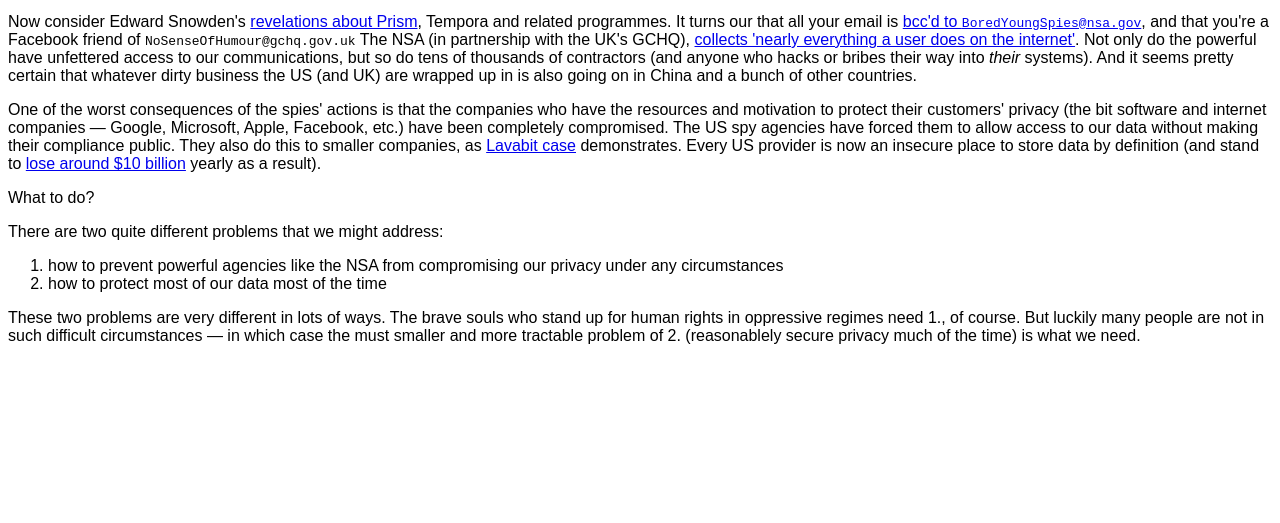
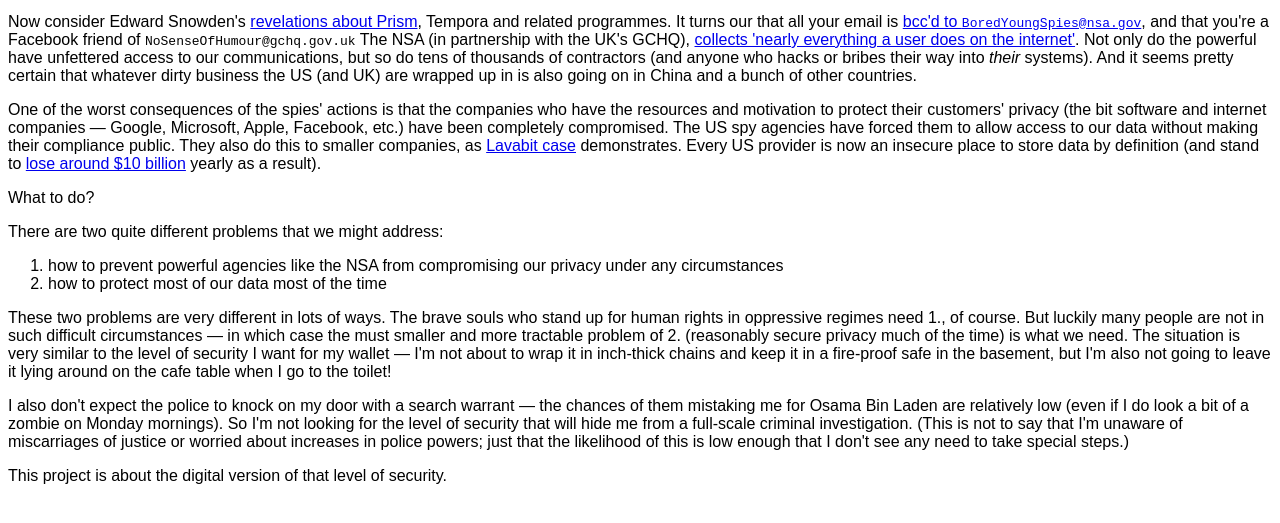
Before and after one commit to hamishcunningham/pi-tronics, a plain HTML site: page unprism/index.html in a window 1280 px wide. Shown: the part 137-660 px from the top of the page. Drawn offline with Linux system fonts and the light colour scheme.

Commit message:
notes on unprism's level of security

```diff
--- a/unprism/index.html
+++ b/unprism/index.html
@@ -88,6 +88,19 @@
 <p>These two problems are very different in lots of ways. The brave souls who
 stand up for human rights in oppressive regimes need 1., of course. But
 luckily many people are not in such difficult circumstances &mdash; in which case
-the must smaller and more tractable problem of 2. (reasonablely secure privacy
-much of the time) is what we need.</p>
+the must smaller and more tractable problem of 2. (reasonably secure privacy
+much of the time) is what we need. The situation is very similar to the level
+of security I want for my wallet &mdash; I'm not about to wrap it in inch-thick
+chains and keep it in a fire-proof safe in the basement, but I'm also not
+going to leave it lying around on the cafe table when I go to the toilet!</p>
+
+<p>I also don't expect the police to knock on my door with a search warrant &mdash;
+the chances of them mistaking me for Osama Bin Laden are relatively low (even
+if I do look a bit of a zombie on Monday mornings). So I'm not looking for the
+level of security that will hide me from a full-scale criminal investigation.
+(This is not to say that I'm unaware of miscarriages of justice or worried
+about increases in police powers; just that the likelihood of this is low
+enough that I don't see any need to take special steps.)</p>
+
+<p>This project is about the digital version of that level of security.</p>
 </body></html>
```
Also changed, not shown: 1 other file.
